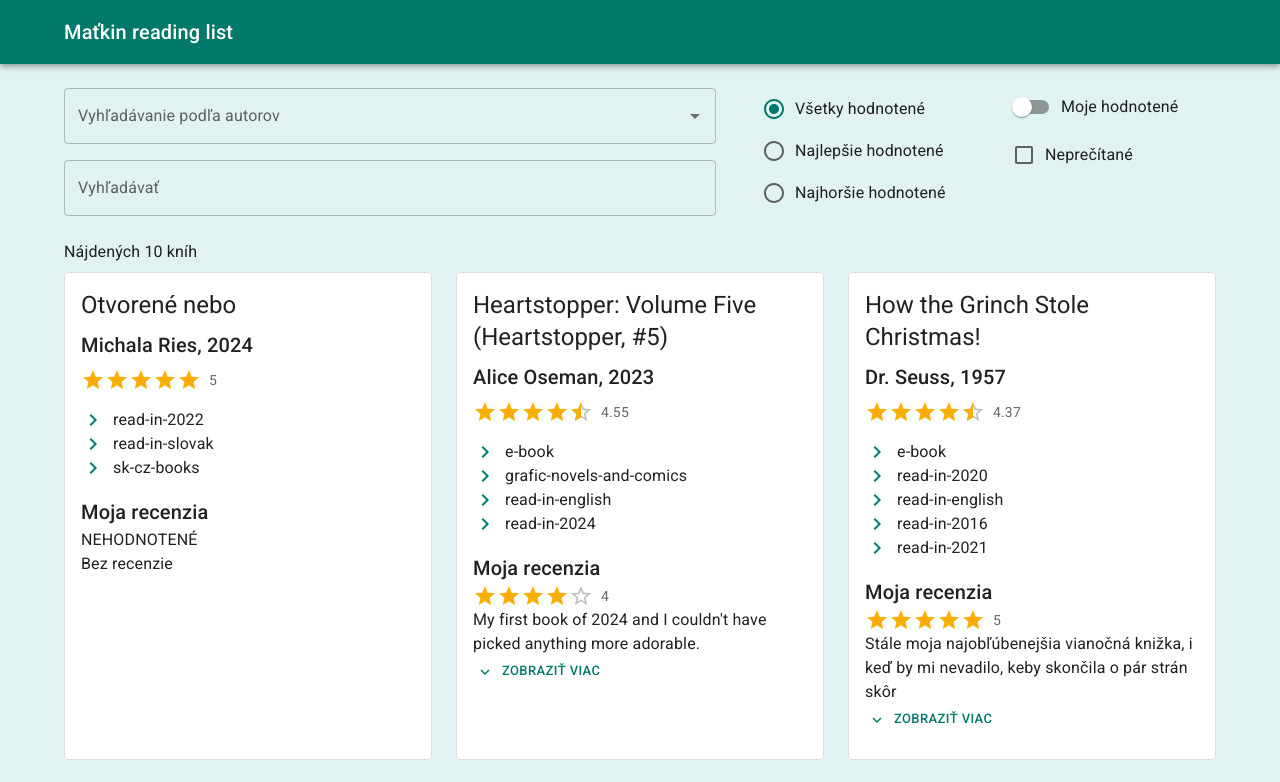
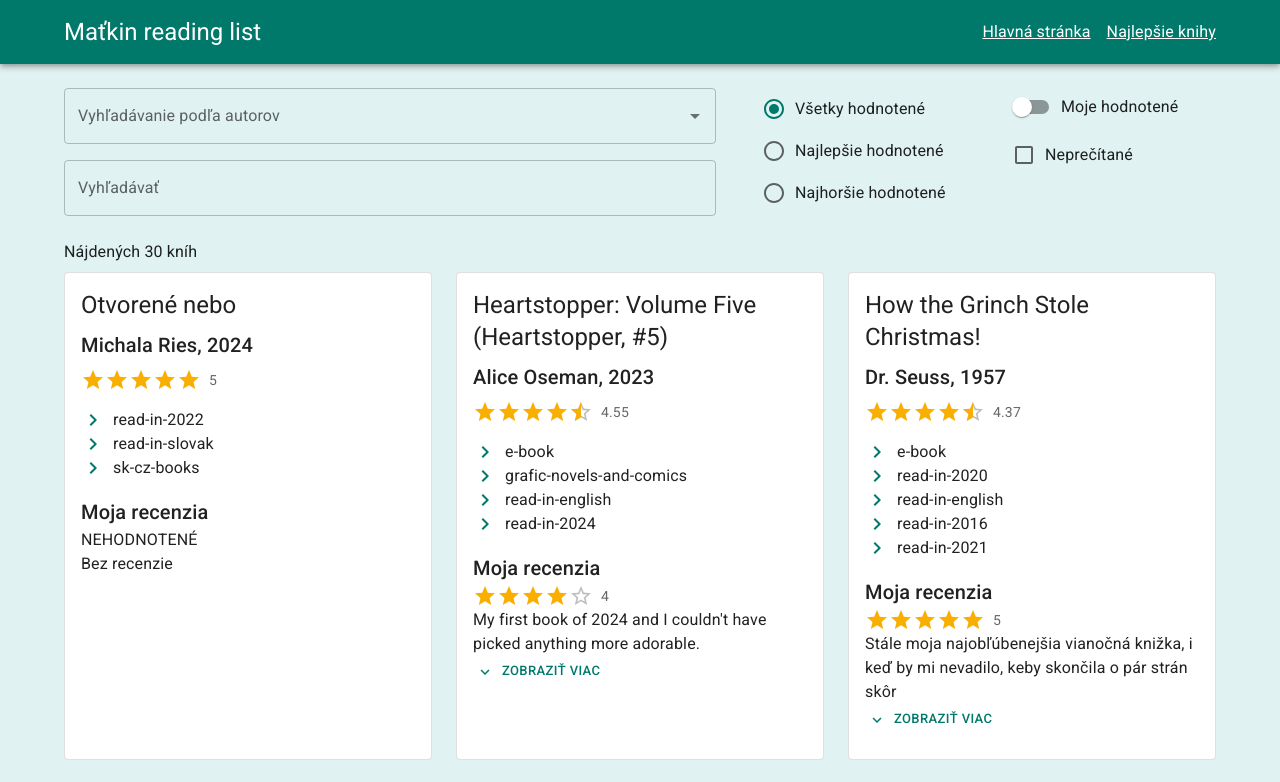
Before and after one commit to strakovmaa/books-list, a Next.js app: page / in a window 1280 px wide. Shown: the top 782 px of the page. Built offline with nearby package versions, Linux system fonts and the light colour scheme.

Commit message:
change layout

```diff
--- a/src/components/Header.jsx
+++ b/src/components/Header.jsx
@@ -1,13 +1,30 @@
-import { AppBar, Container, Toolbar, Typography } from "@mui/material";
+import {
+  AppBar,
+  Container,
+  Link,
+  Stack,
+  Toolbar,
+  Typography
+} from "@mui/material";
+import NextLink from "next/link";
 
 export default function Header() {
   return (
     <AppBar position="static">
       <Toolbar>
         <Container maxWidth="lg">
-          <Typography variant="h6" component="div" sx={{ flexGrow: 1 }}>
-            Maťkin reading list
-          </Typography>
+          <Stack direction={"row"} gap={2} alignItems={"center"}>
+            <Typography variant="h5" component="div" sx={{ flexGrow: 1 }}>
+              Maťkin reading list
+            </Typography>
+
+            <Link color="inherit" href="/" component={NextLink}>
+              Hlavná stránka
+            </Link>
+            <Link color="inherit" href="/best" component={NextLink}>
+              Najlepšie knihy
+            </Link>
+          </Stack>
         </Container>
       </Toolbar>
     </AppBar>
--- a/src/components/Layout.jsx
+++ b/src/components/Layout.jsx
@@ -1,8 +1,10 @@
 "use client";
 
 import {
+  Box,
   Container,
   CssBaseline,
+  Stack,
   ThemeProvider,
   createTheme
 } from "@mui/material";
@@ -24,9 +26,13 @@ export default function Layout({ children }) {
   return (
     <ThemeProvider theme={theme}>
       <CssBaseline />
-      <Header />
-      <Container maxWidth="lg">{children}</Container>
-      <Footer />
+      <Stack sx={{ minHeight: "100vh" }}>
+        <Header />
+        <Box flexGrow={1}>
+          <Container maxWidth="lg">{children}</Container>
+        </Box>
+        <Footer />
+      </Stack>
     </ThemeProvider>
   );
 }
--- a/src/components/SelectCount.jsx
+++ b/src/components/SelectCount.jsx
@@ -3,10 +3,6 @@ import { useContext } from "react";
 import { BookContext } from "../context/BookContext";
 
 const countOptions = [
-  {
-    value: 10,
-    label: "10"
-  },
   {
     value: 30,
     label: "30"
@@ -14,6 +10,10 @@ const countOptions = [
   {
     value: 50,
     label: "50"
+  },
+  {
+    value: 100,
+    label: "100"
   }
 ];
 
```
Also changed, not shown: src/app/page.js (+4 -4 lines).
